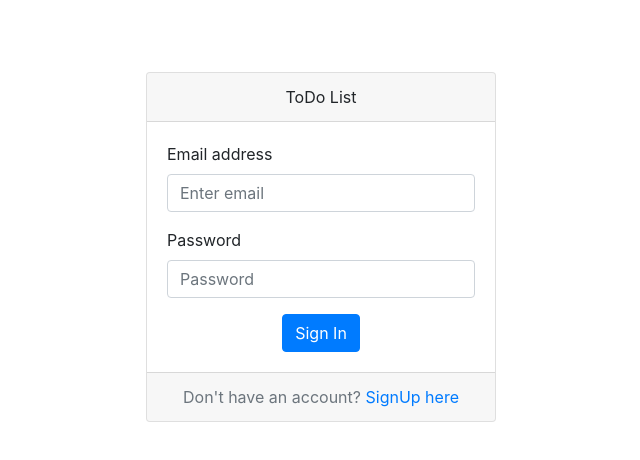
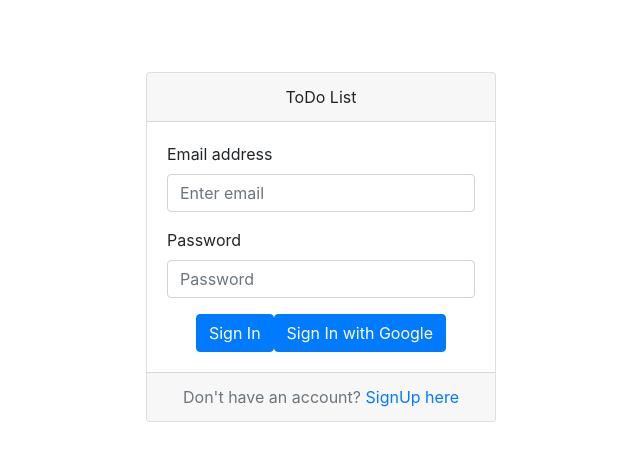
Before and after one commit to Anya555/ReactTodoApp, a React (Create React App) app in the folder client/: page / in a window 1280 px wide. Shown: the top 460 px of the page, without its empty margins (319-959 px from the left). Built offline with nearby package versions, Linux system fonts and the light colour scheme; no server answers.

Commit message:
added sign in with google

```diff
--- a/client/src/App.js
+++ b/client/src/App.js
@@ -1,19 +1,11 @@
-import React, { useState, useEffect } from 'react';
+import React from 'react';
 import { BrowserRouter as Router, Route, Switch } from "react-router-dom";
 import Dashboard from './pages/Dashboard';
 import SignIn from './pages/SignIn';
 import SignUp from './pages/SignUp';
-import firebase from '../src/firebase'
+
 
 const App = () => {
-
-  const [firebaseInitialized, setFirebaseInitialized] = useState(false)
-
-	useEffect(() => {
-		firebase.isInitialized().then(val => {
-			setFirebaseInitialized(val)
-		})
-  })
 
   return (
     <Router>
--- a/client/src/firebase.js
+++ b/client/src/firebase.js
@@ -13,12 +13,21 @@ var config = {
     measurementId: "G-8RHJF6MCHS"
   };
 
+
+
+
   class Firebase {
     constructor() {
       app.initializeApp(config)
       this.auth = app.auth()
       this.db = app.firestore()
     }
+
+
+   signInWithGoogle = () => {
+    const provider = new app.auth.GoogleAuthProvider();
+   return this.auth.signInWithPopup(provider);
+    };
 
     login(email, password) {
       return this.auth.signInWithEmailAndPassword(email, password)
@@ -35,12 +44,6 @@ var config = {
       })
     }
 
-    isInitialized() {
-      return new Promise(resolve => {
-        this.auth.onAuthStateChanged(resolve)
-      })
-    }
-
     getCurrentUsername() {
       return this.auth.currentUser && this.auth.currentUser.displayName
     }
--- a/client/src/pages/Dashboard.js
+++ b/client/src/pages/Dashboard.js
@@ -17,7 +17,9 @@ const Dashboard = (props) => {
         <>
             <Navbar bg="dark" variant="dark">
                 <Navbar.Brand>ToDo List</Navbar.Brand>
+
                     <Button variant="outline-info" onClick={logout}>SignOut</Button>
+
             </Navbar>
             <br></br>
             <h1>Hello { firebase.getCurrentUsername() }</h1>
--- a/client/src/pages/SignIn.js
+++ b/client/src/pages/SignIn.js
@@ -8,6 +8,7 @@ import Card from 'react-bootstrap/Card';
 import Form from 'react-bootstrap/Form'
 import Button from 'react-bootstrap/Button';
 
+
 const SignIn = (props) => {
 
 const [email, setEmail] = useState('');
@@ -15,8 +16,6 @@ const [password, setPassword] = useState('');
 
 const handleSubmit = (e) => {
     e.preventDefault();
-    // setEmail('');
-    // setPassword('');
 }
 
     return (
@@ -61,8 +60,17 @@ const handleSubmit = (e) => {
                                     type="submit">
                                         Sign In
                                     </Button>
+
+
+                                <Button
+                                    onClick={() => {
+                                        signInWithGoogle();
+                                      }}
+                                    variant="primary"
+                                    type="submit">
+                                        Sign In with Google
+                                    </Button>
                                 </Form>
-
 
                             </Card.Body>
                             <Card.Footer className="text-muted">Don't have an account?
@@ -81,6 +89,15 @@ const handleSubmit = (e) => {
 		} catch(error) {
 			alert(error.message)
 		}
-	}
+    }
+
+    async function  signInWithGoogle(){
+        try{
+            await firebase.signInWithGoogle()
+            props.history.replace('/dashboard')
+        }catch(error){
+            alert(error.message)
+        }
+    }
 }
 export default withRouter(SignIn);
--- a/client/src/pages/SignUp.js
+++ b/client/src/pages/SignUp.js
@@ -15,9 +15,6 @@ const [password, setPassword] = useState('');
 
 const handleSubmit = (e) =>{
     e.preventDefault();
-    // setUsername('');
-    // setEmail('');
-    // setPassword('');
 }
 
 
```
